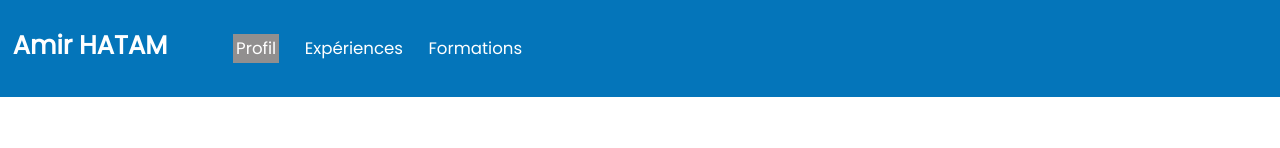
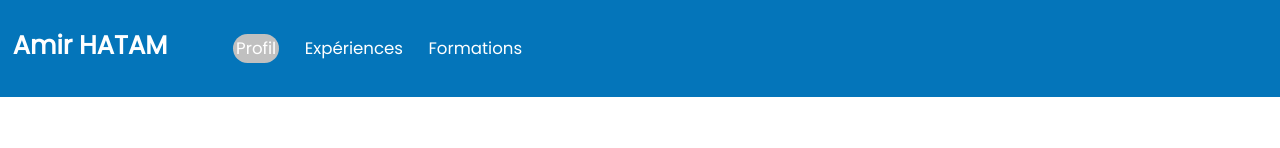
Before and after one commit to amirhatam/CV-AmirHatam-Responsive-.io, a plain HTML site: page index.html in a window 1280 px wide. In both pictures the pointer is over the link "Profil". Shown: the top 148 px of the page. Drawn offline with Linux system fonts and the light colour scheme.

Commit message:
First Commit

```diff
--- a/style.css
+++ b/style.css
@@ -47,7 +47,8 @@ header{
     padding: 5%;
 }
 .a-header:hover {
-    background-color: rgb(145, 143, 143);
+    background-color:#C0C0C0;
+    border-radius: 100px;
 }
 .sec-h {
     display: flex;
```
